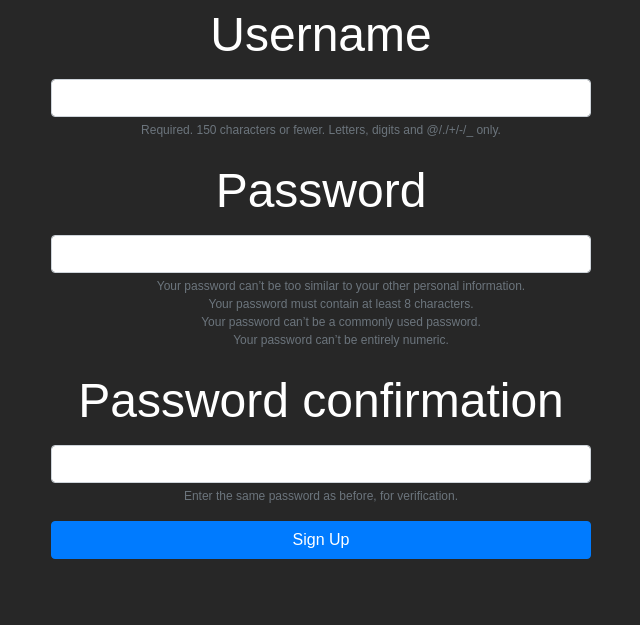
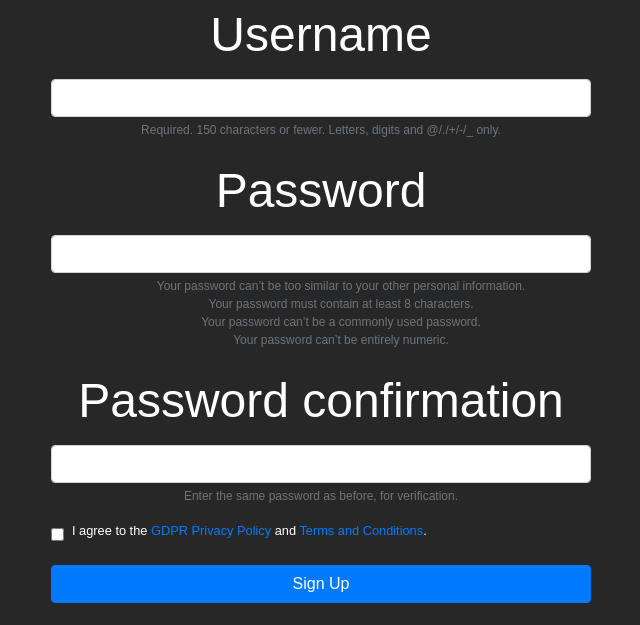
Before and after one commit to EdSmith8563/ecoScan, a Django app: page /accounts/signup/ in a window 1280 px wide. Shown: the part 205-830 px from the top of the page, without its empty margins (319-959 px from the left). Before the commit the page ends 764 px from the top, so only its background shows below. Run offline with Django 4.2, Linux system fonts and the light colour scheme; some libraries are stand-ins or nearby versions.

Commit message:
Update signup.html

```diff
--- a/templates/registration/signup.html
+++ b/templates/registration/signup.html
@@ -5,7 +5,7 @@
 {% block content %}
 <div class="container mt-5">
   <div class="row justify-content-center">
-    <div class="col-lg-6 col-md-8"> <!-- Increase the column size if necessary -->
+    <div class="col-lg-6 col-md-8">
       <h2 class="text-center mb-4">Sign Up</h2>
       <form method="post" class="needs-validation mt-5" novalidate>
         {% csrf_token %}
@@ -13,7 +13,7 @@
           <div class="form-group mt-2">
             <label for="{{ field.id_for_label }}">{{ field.label }}</label>
             <input type="{{ field.field.widget.input_type }}" name="{{ field.html_name }}" id="{{ field.id_for_label }}" class="form-control" required>
-            <small class="form-text text-muted w-100">{{ field.help_text }}</small> <!-- Increase the width -->
+            <small class="form-text text-muted w-100">{{ field.help_text }}</small>
             {% if field.errors %}
               <div class="invalid-feedback">
                 {{ field.errors }}
@@ -21,6 +21,11 @@
             {% endif %}
           </div>
         {% endfor %}
+        <div class="form-group d-flex align-items-center">
+          <input type="checkbox" class="mr-2" id="gdprConsent" name="gdprConsent" required>
+          <label for="gdprConsent" style="font-size: 0.8rem;">I agree to the <a href="GDPR" target="_blank">GDPR Privacy Policy</a> and <a href="termsandconditions" target="_blank">Terms and Conditions</a>.</label>
+          <div class="invalid-feedback">You must agree to our GDPR Policy and Terms and Conditions before signing up.</div>
+        </div>
         <div class="form-group">
           <button type="submit" class="btn btn-primary btn-block">Sign Up</button>
         </div>
```
